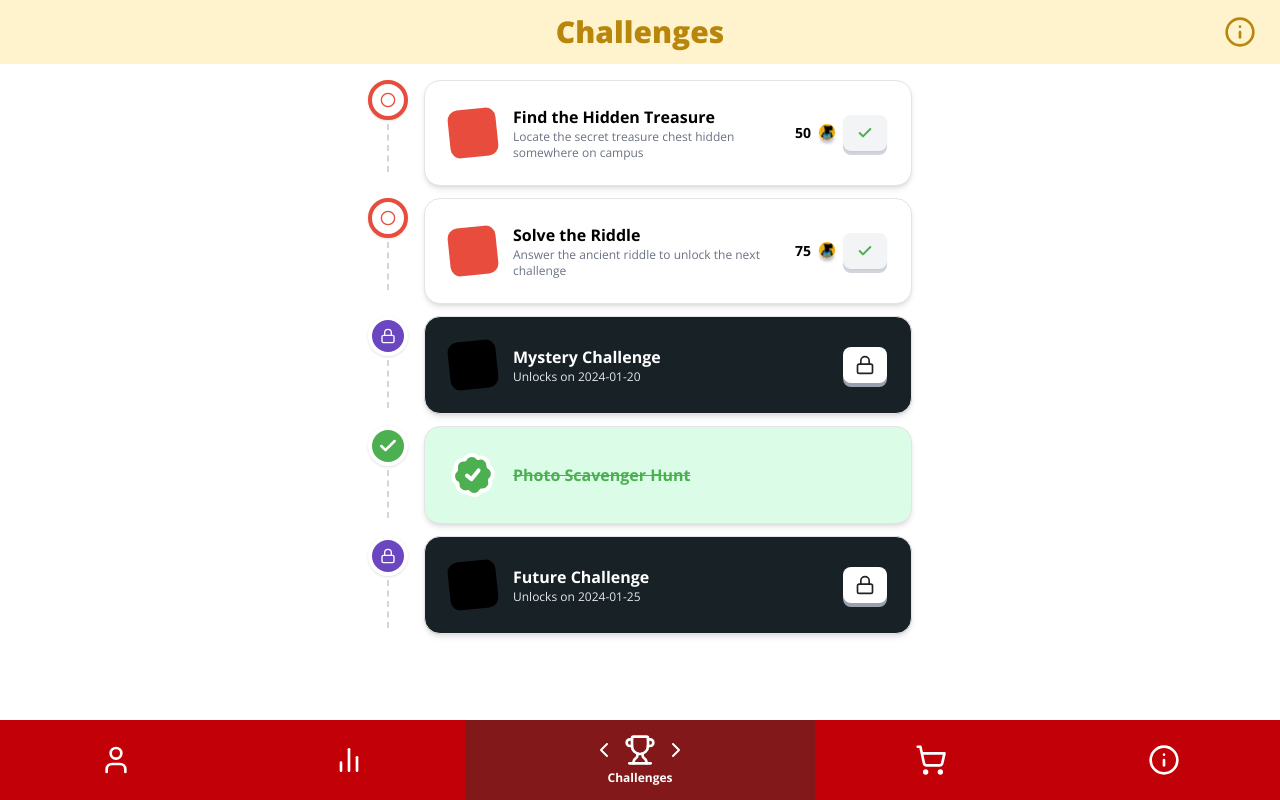
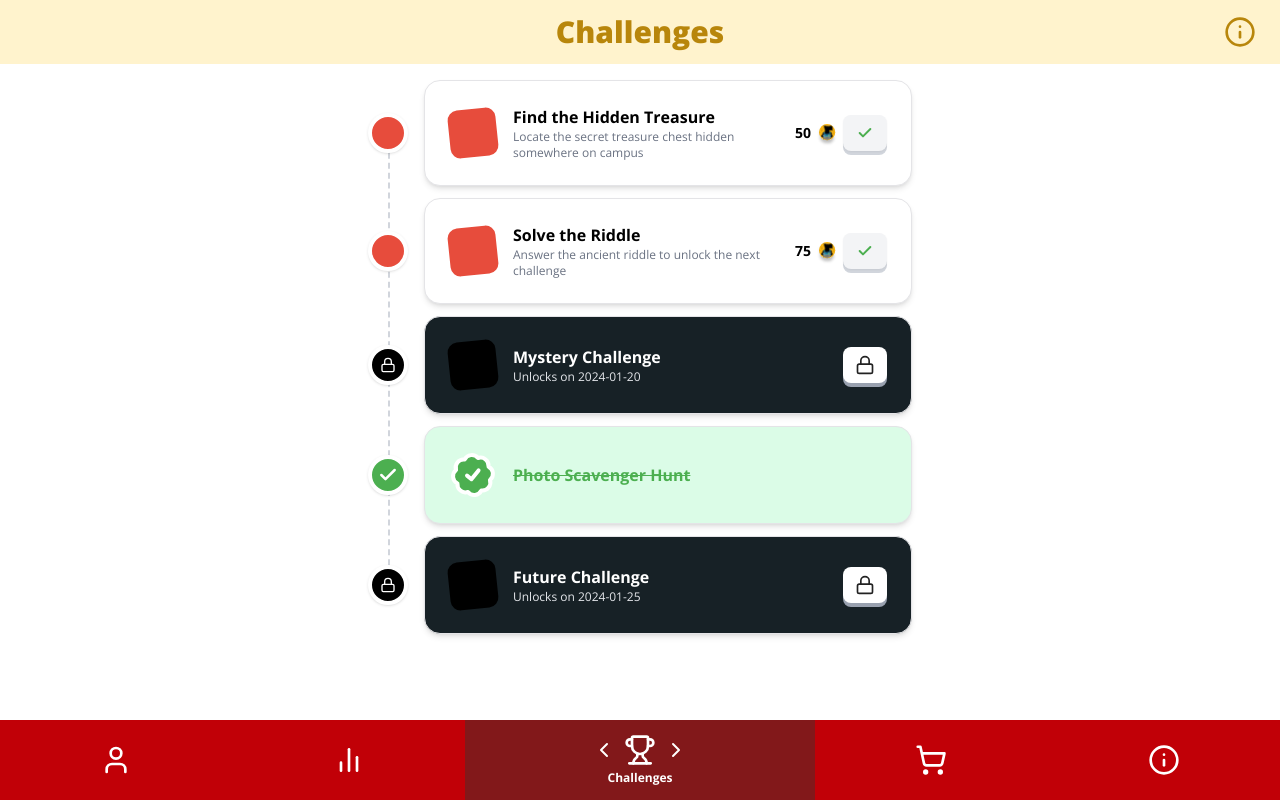
Before and after one commit to ScottyLabs/o-quest, a React (Vite) app in the folder apps/frontend/: page /challenges in a window 1280 px wide. Built offline with nearby package versions, Linux system fonts and the light colour scheme.

Commit message:
style: make the side icon match the figma design better

```diff
--- a/apps/frontend/src/components/challenge-card.tsx
+++ b/apps/frontend/src/components/challenge-card.tsx
@@ -1,6 +1,7 @@
 import { Button } from "@/components/ui/button";
 import { Card, CardContent } from "@/components/ui/card";
 import { BadgeCheck, Check, Circle, Lock } from "lucide-react";
+import { useEffect, useRef, useState } from "react";
 import type { Challenge } from "../lib/types";
 
 // Circular icons for each state using Lucide icons
@@ -11,22 +12,19 @@ const CompletedIcon = () => (
 );
 
 const UnlockedIcon = () => (
-    <div className="w-10 h-10 rounded-full bg-white flex items-center justify-center border-4 border-[#E74C3C] shadow">
-        <Circle size={16} color="#E74C3C" fill="none" strokeWidth={2} />
+    <div className="w-10 h-10 rounded-full bg-[#E74C3C] flex items-center justify-center border-4 border-white shadow">
+        {/* <Circle size={16} color="#E74C3C" fill="none" strokeWidth={2} /> */}
     </div>
 );
 
 const LockedIcon = () => (
-    <div className="w-10 h-10 rounded-full bg-[#6B46C1] flex items-center justify-center border-4 border-white shadow">
+    <div className="w-10 h-10 rounded-full bg-black flex items-center justify-center border-4 border-white shadow">
         <Lock size={16} color="white" strokeWidth={2} />
     </div>
 );
 
 // Wrapper component that adds icon and line
-export function ChallengeCardWithIcon({
-    challenge,
-    showLineBelow = true,
-}: { challenge: Challenge; showLineBelow?: boolean }) {
+export function ChallengeCardWithIcon({ challenge }: { challenge: Challenge }) {
     const { unlocked, completed } = challenge;
 
     let Icon = null;
@@ -35,14 +33,11 @@ export function ChallengeCardWithIcon({
     else Icon = UnlockedIcon;
 
     return (
-        <div className="flex flex-row items-stretch">
+        <div className="flex flex-row items-center w-full">
             {" "}
-            {/* Icon + vertical line */}
-            <div className="flex flex-col items-center mr-4">
+            {/* Icon */}
+            <div className="flex flex-col justify-center items-center mr-4 h-full z-10 challenge-icon">
                 <Icon />
-                {showLineBelow && (
-                    <div className="w-px h-12 border-l-2 border-dashed border-gray-300 mt-1" />
-                )}
             </div>
             {/* Card content */}
             <div className="flex-1">
@@ -53,9 +48,7 @@ export function ChallengeCardWithIcon({
 }
 
 // Main wrapper
-export function ChallengeCard({
-    challenge,
-}: { challenge: Challenge; showLineBelow?: boolean }) {
+export function ChallengeCard({ challenge }: { challenge: Challenge }) {
     const {
         name,
         description,
@@ -135,89 +128,50 @@ export function ChallengeCard({
     );
 }
 
-// export function OldChallengeCard({ challenge }: { challenge: Challenge }) {
-//     const [scanned, setScanned] = useState(false);
-//     const isUnlocked = challenge.unlocked;
-//     const isCompleted = challenge.completed || scanned;
+export function ChallengeList({ challenges }: { challenges: Challenge[] }) {
+    const containerRef = useRef<HTMLDivElement>(null);
+    const [lineStyle, setLineStyle] = useState({ top: 0, height: 0 });
 
-//     return (
-//         <Card
-//             className={`flex flex-row items-center justify-between border-2 py-0 ${
-//                 isUnlocked ? "border-black" : "border-gray-700 bg-gray-700"
-//             }`}
-//         >
-//             <div className="flex flex-col flex-1">
-//                 <CardHeader className="pb-2">
-//                     <CardTitle
-//                         className={`text-2xl font-bold wrap-anywhere ${
-//                             isUnlocked ? "text-black" : "text-white"
-//                         }`}
-//                     >
-//                         {isUnlocked ? challenge.name : "????"}
-//                     </CardTitle>
-//                 </CardHeader>
-//                 <CardContent className="flex flex-col gap-1">
-//                     {isUnlocked ? (
-//                         <>
-//                             <p className="text-gray-600 font-medium">
-//                                 {challenge.description}
-//                             </p>
-//                         </>
-//                     ) : (
-//                         <p className="text-gray-200 font-medium">
-//                             Unlocks on {challenge.unlock_date}
-//                         </p>
-//                     )}
-//                 </CardContent>
-//             </div>
-//             {isUnlocked ? (
-//                 <div className="p-4 flex flex-col items-center">
-//                     <Button
-//                         className={
-//                             isCompleted
-//                                 ? "w-16 h-16 rounded-md bg-green-500 text-white"
-//                                 : "w-16 h-16 rounded-md bg-gray-200 border border-gray-400"
-//                         }
-//                         onClick={() => setScanned(true)}
-//                         disabled={isCompleted}
-//                     />
-//                     <span className="mt-2 text-xs font-semibold text-gray-500">
-//                         {isCompleted ? "Completed!" : "Tap to scan!"}
-//                     </span>
-//                 </div>
-//             ) : (
-//                 <div className="p-8 flex items-center">
-//                     <svg
-//                         xmlns="http://www.w3.org/2000/svg"
-//                         fill="none"
-//                         viewBox="0 0 24 24"
-//                         strokeWidth={1.5}
-//                         stroke="currentColor"
-//                         className="w-12 h-12 text-yellow-400"
-//                         role="img"
-//                         aria-label="Locked"
-//                     >
-//                         <title>Locked</title>
-//                         <rect
-//                             x="5"
-//                             y="10"
-//                             width="14"
-//                             height="9"
-//                             rx="2"
-//                             fill="currentColor"
-//                             stroke="black"
-//                             strokeWidth="1.5"
-//                         />
-//                         <path
-//                             d="M8 10V7a4 4 0 1 1 8 0v3"
-//                             stroke="black"
-//                             strokeWidth="1.5"
-//                             fill="none"
-//                         />
-//                         <circle cx="12" cy="15" r="1.5" fill="black" />
-//                     </svg>
-//                 </div>
-//             )}
-//         </Card>
-//     );
-// }
+    useEffect(() => {
+        if (!containerRef.current) return;
+        const icons = containerRef.current.querySelectorAll(".challenge-icon");
+        if (icons.length < 2) return;
+
+        const first = icons[0] as HTMLElement;
+        const last = icons[icons.length - 1] as HTMLElement;
+
+        const containerRect = containerRef.current.getBoundingClientRect();
+        const firstRect = first.getBoundingClientRect();
+        const lastRect = last.getBoundingClientRect();
+
+        // Calculate top relative to container, and height between centers
+        const top = firstRect.top - containerRect.top + firstRect.height / 2;
+        const bottom = lastRect.top - containerRect.top + lastRect.height / 2;
+        setLineStyle({
+            top,
+            height: bottom - top,
+        });
+    }, []);
+
+    return (
+        <div
+            ref={containerRef}
+            className="relative flex flex-col items-start w-full gap-3"
+        >
+            {/* Vertical line */}
+            <div
+                className="absolute left-5 w-px border-l-2 border-dashed border-gray-300 z-0"
+                style={{
+                    top: lineStyle.top,
+                    height: lineStyle.height,
+                }}
+            />
+            {challenges.map((challenge) => (
+                <ChallengeCardWithIcon
+                    key={challenge.id}
+                    challenge={challenge}
+                />
+            ))}
+        </div>
+    );
+}
--- a/apps/frontend/src/routes/challenges.tsx
+++ b/apps/frontend/src/routes/challenges.tsx
@@ -1,14 +1,15 @@
-import { ChallengeCardWithIcon } from "@/components/challenge-card";
+import { ChallengeList } from "@/components/challenge-card";
 import { PageHeader } from "@/components/page-header";
+import type { Challenge } from "@/lib/types";
 import { createFileRoute } from "@tanstack/react-router";
+import { useEffect, useState } from "react";
 
-export const Route = createFileRoute("/challenges")({
-    component: Challenges,
-});
-
-function Challenges() {
-    // Dummy challenge data
-    const dummyChallenges = [
+// Mock function to simulate backend data fetching
+function useChallengesData(): Challenge[] | null {
+    const [data, setData] = useState<Challenge[] | null>(null);
+    useEffect(() => {
+        setTimeout(() => {
+            setData([
                 {
                     id: 0,
                     name: "Find the Hidden Treasure",
@@ -32,7 +33,8 @@ function Challenges() {
                 {
                     id: 2,
                     name: "Mystery Challenge",
-            description: "A mysterious challenge that will be revealed soon",
+                    description:
+                        "A mysterious challenge that will be revealed soon",
                     completed: false,
                     unlocked: false,
                     unlock_date: "2024-01-20",
@@ -57,7 +59,26 @@ function Challenges() {
                     unlock_date: "2024-01-25",
                     coins_earned_for_completion: 200,
                 },
-    ];
+            ]);
+        }, 500);
+    }, []);
+    return data;
+}
+
+export const Route = createFileRoute("/challenges")({
+    component: Challenges,
+});
+
+function Challenges() {
+    const challenges = useChallengesData();
+
+    if (!challenges) {
+        return (
+            <div className="flex justify-center items-center h-full">
+                Loading...
+            </div>
+        );
+    }
 
     return (
         <div>
@@ -65,13 +86,8 @@ function Challenges() {
                 title="Challenges"
                 infoText="This page shows you the challenges."
             />
-            <div className="p-4 max-w-xl mx-auto flex flex-col gap-3">
-                {dummyChallenges.map((challenge) => (
-                    <ChallengeCardWithIcon
-                        key={challenge.id}
-                        challenge={challenge}
-                    />
-                ))}
+            <div className="p-4 max-w-xl mx-auto">
+                <ChallengeList challenges={challenges} />
             </div>
         </div>
     );
```
Lines whose indentation alone changed are shown as unchanged.
